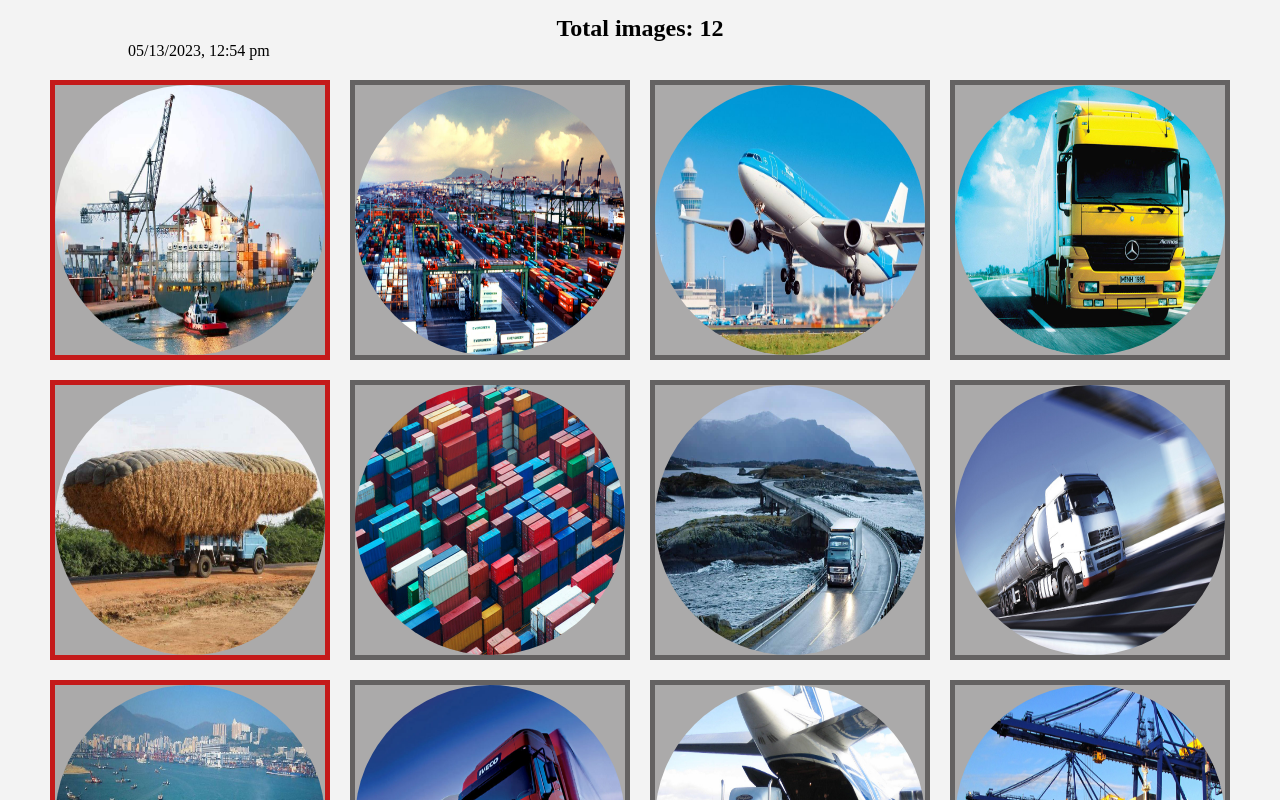
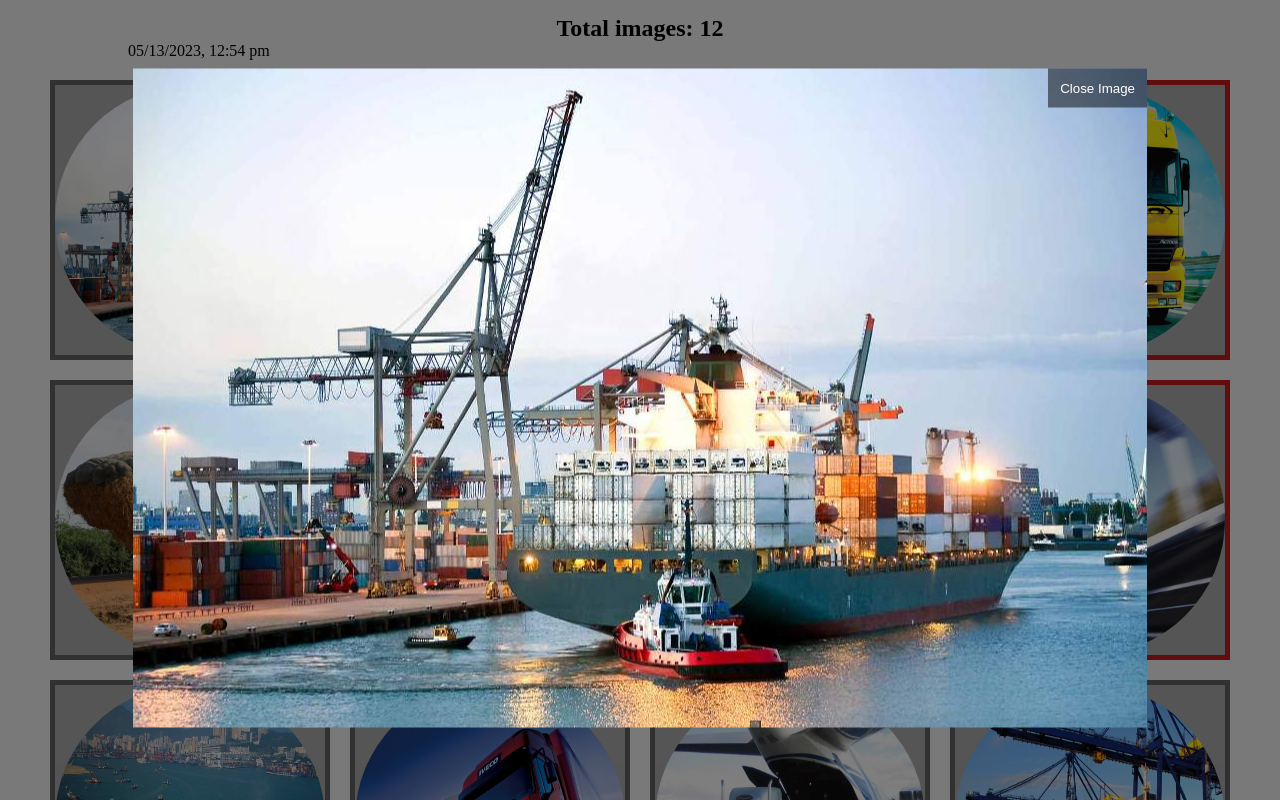
Before and after one commit to bondarkoff/task-2, a React (Vite) app: page / in a window 1280 px wide. Both pictures are taken after a click on the element 190 px from the left and 220 px from the top of the page. Shown: the top 800 px of the page. Built offline with nearby package versions, Linux system fonts and the light colour scheme.

Commit message:
modal window logic

```diff
--- a/src/components/card/Card.jsx
+++ b/src/components/card/Card.jsx
@@ -1,10 +1,39 @@
+import { useState } from 'react';
 import styles from './Card.module.scss';
 
 const Card = ({ image }) => {
+    const [show, setShow] = useState(false);
+
+    const handleClick = () => {
+        setShow(!show);
+    };
+
     return (
-        <div className={styles.item}>
-            <img className={styles.image} src={image.image} alt={image.id} />
-        </div>
+        <>
+            {show && (
+                <div className={styles.modal} onClick={handleClick}>
+                    <div className={styles.overlay}>
+                        <img
+                            className={styles.modalImage}
+                            src={image.image}
+                            alt={image.id}
+                            onClick={handleClick}
+                        />
+                        <button className={styles.button} onClick={handleClick}>
+                            Close Image
+                        </button>
+                    </div>
+                </div>
+            )}
+            <div className={styles.item}>
+                <img
+                    className={styles.image}
+                    src={image.image}
+                    alt={image.id}
+                    onClick={handleClick}
+                />
+            </div>
+        </>
     );
 };
 
--- a/src/components/card/Card.module.scss
+++ b/src/components/card/Card.module.scss
@@ -32,3 +32,40 @@
         border: 5px solid rgb(196, 26, 26);
     }
 }
+
+.modal {
+    z-index: 5;
+    position: fixed;
+    top: 50%;
+    left: 50%;
+    transform: translate(-50%, -50%);
+    width: 100%;
+    height: 100%;
+    background-color: rgb(0, 0, 0, 0.5);
+    cursor: pointer;
+}
+
+.button {
+    padding: 12px;
+    position: absolute;
+    top: 0;
+    right: 0;
+    z-index: 10;
+    background-color: rgb(0, 0, 0, 0.5);
+    color: white;
+    border: none;
+    cursor: pointer;
+    &:hover {
+        background-color: rgb(196, 26, 26);
+    }
+    &:active {
+        background-color: rgb(196, 26, 26);
+    }
+}
+
+.overlay {
+    position: absolute;
+    top: 50%;
+    left: 50%;
+    transform: translate(-50%, -50%);
+}
```
